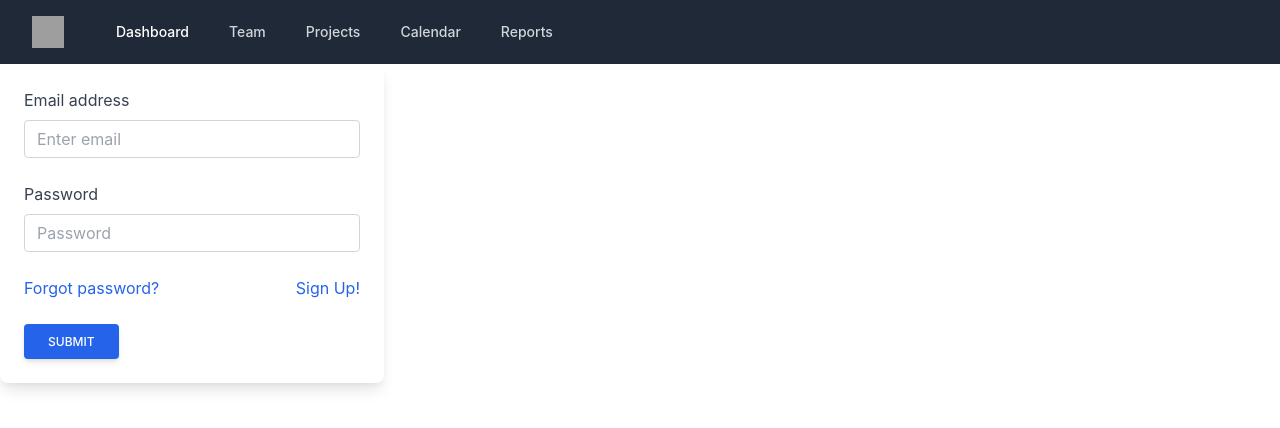
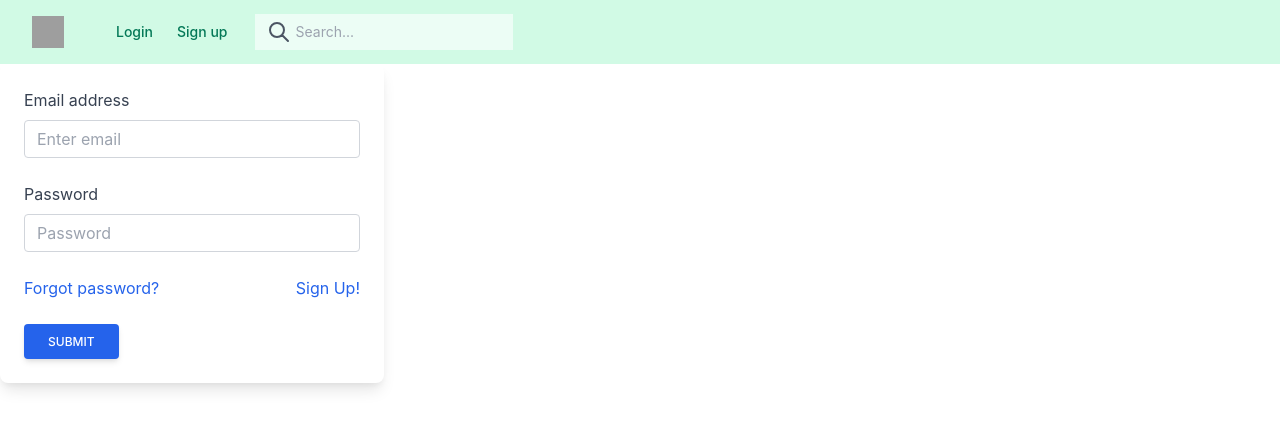
Before and after one commit to jackpaulcollins/resapea-client, a React (Create React App) app: page /login in a window 1280 px wide. Shown: the top 428 px of the page. Built offline with nearby package versions, Linux system fonts and the light colour scheme; no server answers; grey boxes are pictures that could not be loaded.

Commit message:
auth improvements

```diff
--- a/src/components/App.jsx
+++ b/src/components/App.jsx
@@ -19,13 +19,27 @@ const App = () => {
   const [ user, setUser ] = useState({});
 
   async function isLoggedIn() {
-    fetch(`${API_ROOT}/api/logged_in`)
+    fetch(`${API_ROOT}/api/logged_in`, { credentials: 'include'})
     .then(response => response.json())
     .then(data => {
       if (data.logged_in && loggedIn === "NOT_LOGGED_IN") {
         setLoggedIn("LOGGED_IN")
         setUser(data.user)
       } else if (!data.logged_in && loggedIn === "LOGGED_IN") {
+        setLoggedIn("NOT_LOGGED_IN")
+        setUser({})
+      }
+    });
+  }
+
+  async function logout() {
+    fetch(`${API_ROOT}/api/logout`, {
+      method: 'delete',
+      credentials: 'include'
+    })
+    .then(response => response.json())
+    .then(data => {
+      if (data) {
         setLoggedIn("NOT_LOGGED_IN")
         setUser({})
       }
@@ -39,7 +53,7 @@ const App = () => {
 
   return(
     <div>
-      <NavigationBar />
+      <NavigationBar user={user} logout={logout} />
       <Routes>
         <Route path={"/"} element={<Home />} />
           <Route path={"/login"}
--- a/src/components/NavigationBar.jsx
+++ b/src/components/NavigationBar.jsx
@@ -1,12 +1,63 @@
 import React, { useState } from "react";
+import { useNavigate } from "react-router-dom";
 import { Transition } from "@headlessui/react";
 
-export default function NavigationBar({ fixed }) {
+export default function NavigationBar(props) {
+  const navigate = useNavigate();
   const [isOpen, setIsOpen] = useState(false);
+
+  //if the user object contains an id it means a user is logged in
+  const isLoggedIn = props.user.id ? true : false;
+
+  const handleLogoutClick = () => {
+    props.logout()
+    navigate("/")
+  }
+
+  const loggedInLinks = () => {
+    if (isLoggedIn) {
+      return (
+        <div>
+          <button
+            onClick={() => navigate('/#')}
+            className=" hover:bg-green-200 text-green-700 px-3 py-2 rounded-md text-sm font-medium"
+            >
+            Account
+          </button>
+
+           <button
+            onClick={() => handleLogoutClick()}
+            className="text-green-700 hover:bg-green-200 hover:text-green-700 px-3 py-2 rounded-md text-sm font-medium"
+          >
+            Logout
+         </button>
+      </div>
+      )
+    } else {
+      return (
+        <div>
+          <a
+          href="/login"
+          className=" hover:bg-green-200 text-green-700 px-3 py-2 rounded-md text-sm font-medium"
+        >
+          Login
+        </a>
+
+        <a
+          href="/register"
+          className="text-green-700 hover:bg-green-200 hover:text-green-700 px-3 py-2 rounded-md text-sm font-medium"
+        >
+          Sign up
+        </a>
+    </div>
+      )
+    }
+  }
+
   return (
     <div>
-      <nav className="bg-gray-800">
-        <div className="max-w-7xl mx-auto px-4 sm:px-6 lg:px-8">
+      <nav className="bg-green-100">
+        <div className="max-w-screen mx-auto px-4 sm:px-6 lg:px-8">
           <div className="flex items-center justify-between h-16">
             <div className="flex items-center">
               <div className="flex-shrink-0">
@@ -18,40 +69,19 @@ export default function NavigationBar({ fixed }) {
               </div>
               <div className="hidden md:block">
                 <div className="ml-10 flex items-baseline space-x-4">
-                  <a
-                    href="#"
-                    className=" hover:bg-gray-700 text-white px-3 py-2 rounded-md text-sm font-medium"
-                  >
-                    Dashboard
-                  </a>
-
-                  <a
-                    href="#"
-                    className="text-gray-300 hover:bg-gray-700 hover:text-white px-3 py-2 rounded-md text-sm font-medium"
-                  >
-                    Team
-                  </a>
-
-                  <a
-                    href="#"
-                    className="text-gray-300 hover:bg-gray-700 hover:text-white px-3 py-2 rounded-md text-sm font-medium"
-                  >
-                    Projects
-                  </a>
-
-                  <a
-                    href="#"
-                    className="text-gray-300 hover:bg-gray-700 hover:text-white px-3 py-2 rounded-md text-sm font-medium"
-                  >
-                    Calendar
-                  </a>
-
-                  <a
-                    href="#"
-                    className="text-gray-300 hover:bg-gray-700 hover:text-white px-3 py-2 rounded-md text-sm font-medium"
-                  >
-                    Reports
-                  </a>
+                  {loggedInLinks()}
+                  <div className="flex items-center justify-center bg-green-50">
+                    <form method="GET">
+                      <div className="relative text-gray-600 focus-within:text-gray-400">
+                        <span className="absolute inset-y-0 left-0 flex items-center pl-2">
+                          <button type="submit" className="p-1 focus:outline-none focus:shadow-outline">
+                            <svg fill="none" stroke="currentColor" strokeLinecap="round" strokeLinejoin="round" strokeWidth="2" viewBox="0 0 24 24" className="w-6 h-6"><path d="M21 21l-6-6m2-5a7 7 0 11-14 0 7 7 0 0114 0z"></path></svg>
+                          </button>
+                        </span>
+                        <input type="search" name="q" className="py-2 text-sm text-white bg-green-50 rounded-md pl-10 focus:outline-none focus:bg-white focus:text-gray-900" placeholder="Search..." autoComplete="off"/>
+                      </div>
+                    </form>
+                  </div>
                 </div>
               </div>
             </div>
@@ -118,35 +148,14 @@ export default function NavigationBar({ fixed }) {
                   href="#"
                   className="hover:bg-gray-700 text-white block px-3 py-2 rounded-md text-base font-medium"
                 >
-                  Dashboard
+                  Login
                 </a>
 
                 <a
                   href="#"
                   className="text-gray-300 hover:bg-gray-700 hover:text-white block px-3 py-2 rounded-md text-base font-medium"
                 >
-                  Team
-                </a>
-
-                <a
-                  href="#"
-                  className="text-gray-300 hover:bg-gray-700 hover:text-white block px-3 py-2 rounded-md text-base font-medium"
-                >
-                  Projects
-                </a>
-
-                <a
-                  href="#"
-                  className="text-gray-300 hover:bg-gray-700 hover:text-white block px-3 py-2 rounded-md text-base font-medium"
-                >
-                  Calendar
-                </a>
-
-                <a
-                  href="#"
-                  className="text-gray-300 hover:bg-gray-700 hover:text-white block px-3 py-2 rounded-md text-base font-medium"
-                >
-                  Reports
+                  Sign up
                 </a>
               </div>
             </div>
--- a/src/components/auth/Login.jsx
+++ b/src/components/auth/Login.jsx
@@ -21,7 +21,7 @@ const Login = (props) => {
     })
     .then(response => response.json())
     .then(data => {
-      if (data.state === 'created' && data.user){
+      if (data.status === 'created' && data.user){
         props.handleLogin(data)
         navigate("/");
       } else
@@ -36,7 +36,6 @@ const Login = (props) => {
 
 
   const authError = () =>{
-    console.log(authErrorState)
     if (authErrorState.isError){
       return (
         <div className="bg-red-100 border border-red-400 text-red-700 px-4 py-3 rounded relative mt-4" role="alert">
```
